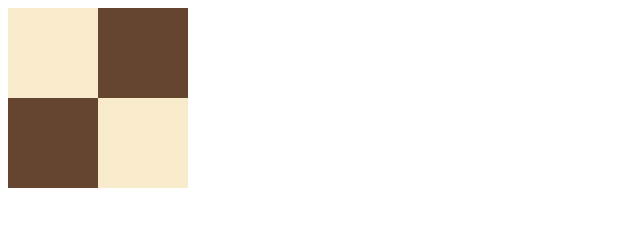
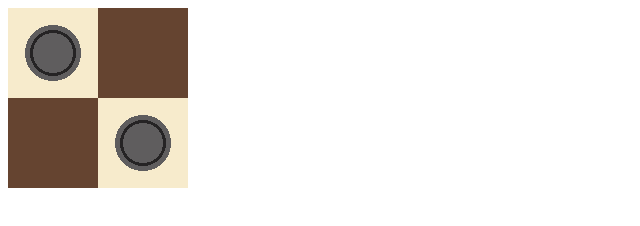
Before and after one commit to raiyin/codewars, a plain HTML site: page coderun/css/chess-logo/index.html in a window 1280 px wide. Shown: the whole page, without its empty margins (0-640 px from the left). Drawn offline with Linux system fonts and the light colour scheme.

Commit message:
yandex Coderun css chess logo task is done

```diff
--- a/coderun/css/chess-logo/solution.css
+++ b/coderun/css/chess-logo/solution.css
@@ -1,47 +1,24 @@
 div {
     /*Ваш код*/
-    background-color: #f7ebcc;
-    position: relative;
+    background-color: #654430;
 }
 
 div:before {
     /*Ваш код*/
+    display: block;
     content: " ";
-    /* display: block;
-    background-color: #5f5d5e;
-    clip-path: circle(56px at 50% 50%);
-    position: relative;
-    width: 56px;
-    height: 56px;
-    left: 17px;
-    top: 17px;
-    border-radius: 50%;
-    */
-    position: absolute;
     width: 50%;
     height: 50%;
-    background: #654430;
-    top: 0;
-    right: 0;
+    background: radial-gradient(circle at center, #5f5d5e, #5f5d5e 20px, #252324 20px 23px, #5f5d5e 23px 28px, #f7ebcc 28px);
 }
 
 div:after {
     /*Ваш код*/
+    display: block;
+    position: relative;
     content: " ";
-    /* display: block;
-    background-color: #5f5d5e;
-    clip-path: circle(40px at 50% 50%);
-    position: relative;
-    width: 56px;
-    height: 56px;
-    top: 52px;
-    left: 106px;
-    border-radius: 50%; */
-
-    position: absolute;
     width: 50%;
     height: 50%;
-    background: #654430;
-    left: 0;
-    bottom: 0;
+    left: 90px;
+    background: radial-gradient(circle at 50%, #5f5d5e, #5f5d5e 20px, #252324 20px 23px, #5f5d5e 23px 28px, #f7ebcc 28px);
 }
```
